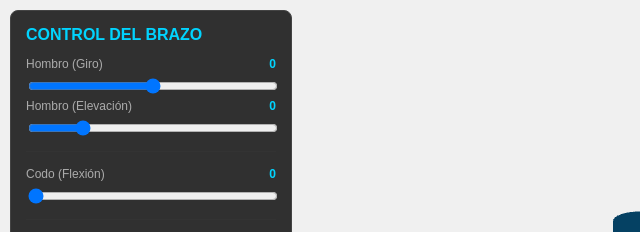
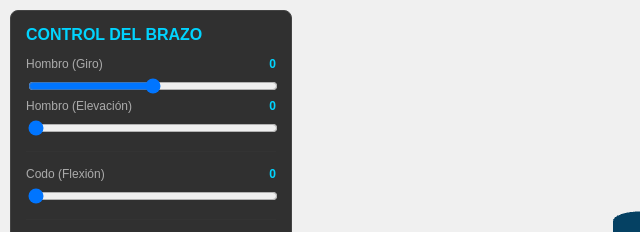
Before and after one commit to leandropineiro2003/brazo-robot-3D-mov-humanos, a plain HTML site: page index.html in a window 1280 px wide. Shown: the top 232 px of the page, 0-640 px from the left. Drawn offline with nearby package versions, Linux system fonts and the light colour scheme; animation ran at ten frames a second.

Commit message:
Update index.html limite hombro

```diff
--- a/index.html
+++ b/index.html
@@ -34,7 +34,7 @@
         <label>Hombro (Giro) <span class="value-display" id="val-hombroGiro">0</span></label>
         <input type="range" id="hombroGiro" min="-90" max="90" value="0">
         <label>Hombro (Elevación) <span class="value-display" id="val-hombroElev">0</span></label>
-        <input type="range" id="hombroElev" min="-40" max="160" value="0">
+        <input type="range" id="hombroElev" min="20" max="160" value="0">
     </div>
 
     <div class="control-group">
```
